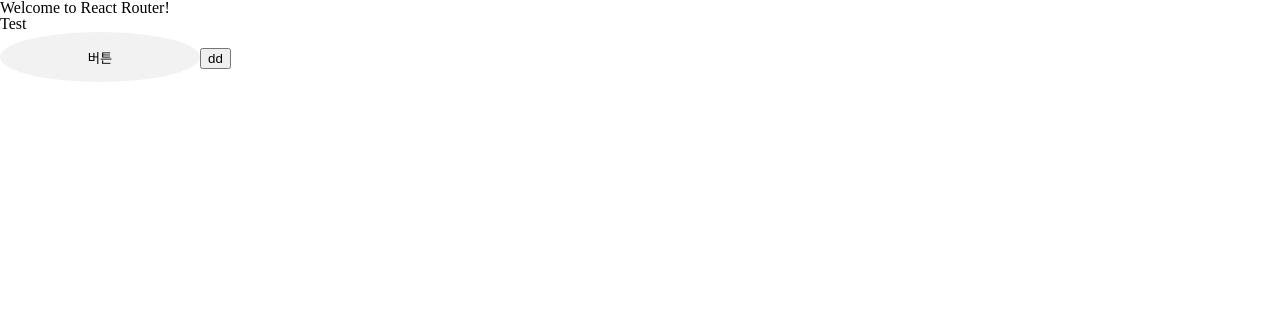
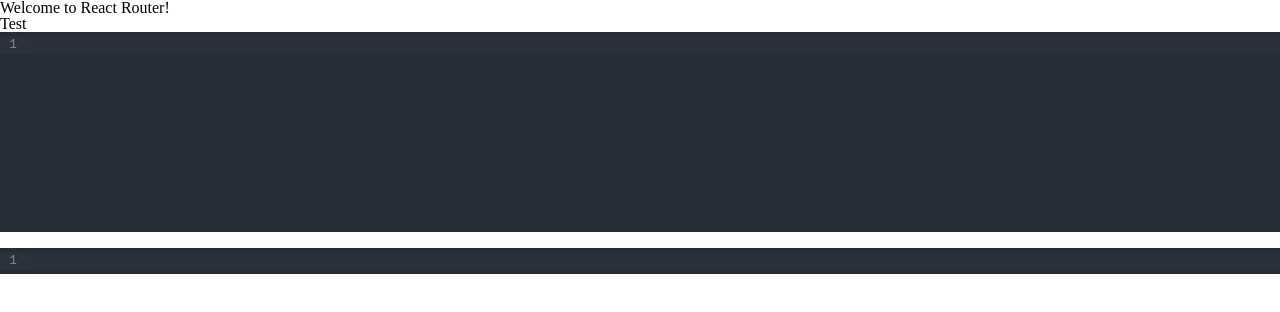
Before and after one commit to nocturne9no1/pjt_temp, a React (Create React App) app in the folder source/front-end/: page /test in a window 1280 px wide. Shown: the top 312 px of the page. Built offline with nearby package versions, Linux system fonts and the light colour scheme.

Commit message:
Add: @codemirror python lang

```diff
--- a/source/front-end/package.json
+++ b/source/front-end/package.json
@@ -4,6 +4,7 @@
   "private": true,
   "dependencies": {
     "@codemirror/lang-javascript": "^0.19.7",
+    "@codemirror/lang-python": "^0.19.4",
     "@testing-library/jest-dom": "^5.16.2",
     "@testing-library/react": "^12.1.4",
     "@testing-library/user-event": "^13.5.0",
--- a/source/front-end/src/App.tsx
+++ b/source/front-end/src/App.tsx
@@ -1,7 +1,6 @@
 import React from "react";
 import { Routes, Route } from "react-router-dom";
 import { Home, Test } from "./Screen";
-import "./App.css";
 import "./scss/_reset.scss";
 
 function App() {
--- a/source/front-end/src/Screen/Home.tsx
+++ b/source/front-end/src/Screen/Home.tsx
@@ -1,6 +1,4 @@
 import React from "react";
-import CodeMirror from "@uiw/react-codemirror";
-import { javascript } from "@codemirror/lang-javascript";
 import { Link } from "react-router-dom";
 
 const Home: React.FunctionComponent = (): JSX.Element => {
@@ -9,16 +7,6 @@ const Home: React.FunctionComponent = (): JSX.Element => {
       <h2>시작화면이 될 곳입니다. 보통 페이지의 제목을 h2로 하더라구요</h2>
       <p>테스트 링크는 아래 있읍니다</p>
       <Link to="/test">테스트 페이지</Link>
-      <br></br>
-      <br></br>
-      <CodeMirror
-        value="console.log('hello world!');"
-        height="200px"
-        extensions={[javascript({ jsx: true })]}
-        onChange={(value, viewUpdate) => {
-          console.log("value:", value);
-        }}
-      />
     </main>
   );
 };
--- a/source/front-end/src/Screen/Test.tsx
+++ b/source/front-end/src/Screen/Test.tsx
@@ -1,21 +1,33 @@
-import React from "react";
-import { Button } from "../components";
+import React, { useState } from "react";
+import CodeMirror from "@uiw/react-codemirror";
+import { python } from "@codemirror/lang-python";
 
 const Test: React.FC = (): JSX.Element => {
+  const [codeValue, setCodeValue] = useState("");
+
   return (
     <div>
       <h2>Test</h2>
-      <Button
-        border="none"
-        color="#f2f2f2"
-        radius="50%"
-        height="50px"
-        width="200px"
-        onClick={() => console.log("test")}
-      >
-        버튼
-      </Button>
-      <button>dd</button>
+      <CodeMirror
+        value=""
+        height="200px"
+        lang="python"
+        extensions={[python()]}
+        theme="dark"
+        onChange={(value, viewUpdate) => {
+          console.log("value:", value);
+          setCodeValue(value);
+        }}
+      />
+      <br />
+      <div>
+        <CodeMirror
+          value={codeValue}
+          editable={false}
+          theme="dark"
+          extensions={[python()]}
+        />
+      </div>
     </div>
   );
 };
```
Also changed, not shown: 1 other file (tests, documents, lock files or other folders).
